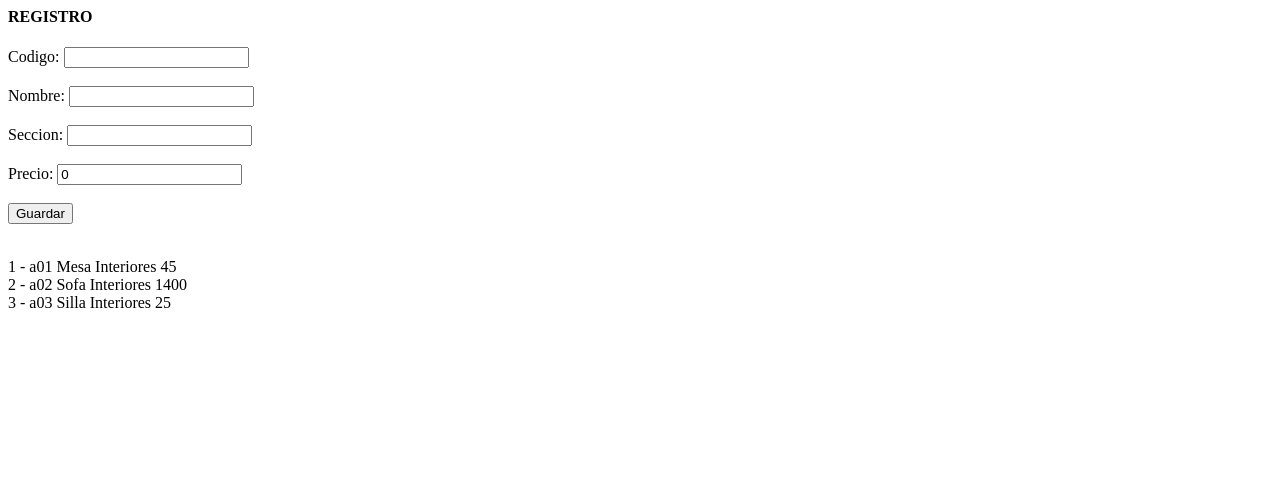
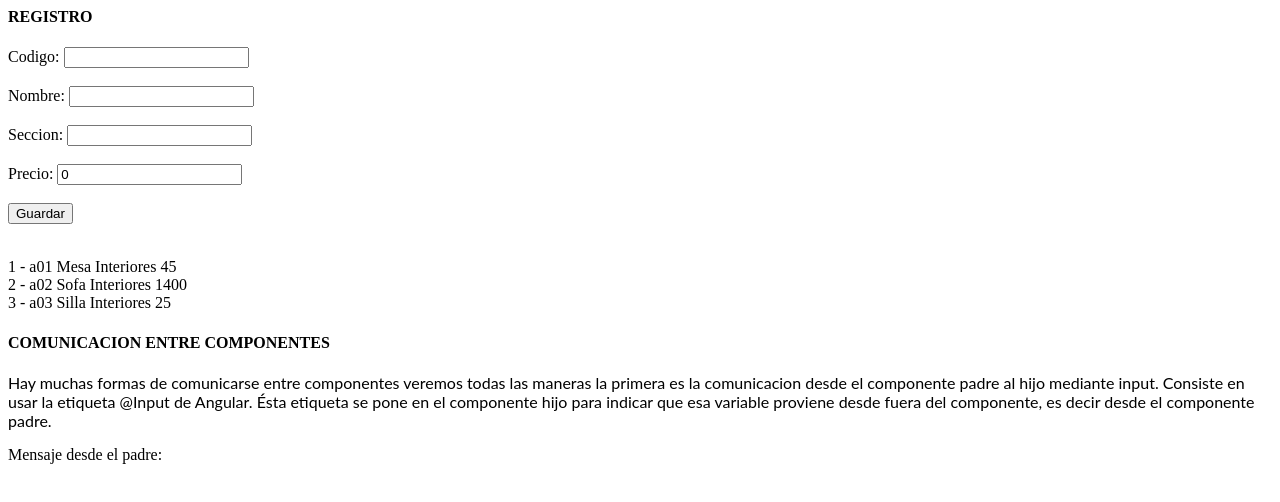
Before and after one commit to fonsy91/AngularOnline, an Angular app: page / in a window 1280 px wide. Shown: the top 502 px of the page. Built offline with nearby package versions, Linux system fonts and the light colour scheme.

Commit message:
3 files modified, 3 adde

```diff
--- /dev/null
+++ b/src/app/Componentes/hijo/hijo.component.html
@@ -0,0 +1 @@
+<p>Mensaje desde el padre:</p>
--- /dev/null
+++ b/src/app/Componentes/hijo/hijo.component.ts
@@ -0,0 +1,15 @@
+import { Component, Input, OnInit } from '@angular/core';
+
+@Component({
+  selector: 'app-hijo',
+  templateUrl: './hijo.component.html',
+  styleUrls: ['./hijo.component.css'],
+})
+export class HijoComponent implements OnInit {
+
+  @Input() mensajeHijo: string;
+
+  constructor() {}
+
+  ngOnInit() {}
+}
--- a/src/app/app.component.html
+++ b/src/app/app.component.html
@@ -29,3 +29,14 @@
   {{ i + 1 }} - {{ articulo.codigo }} {{ articulo.nombre }}
   {{ articulo.seccion }} {{ articulo.precio }}
 </div>
+<div>
+  <h4>COMUNICACION ENTRE COMPONENTES</h4>
+  <p>
+    Hay muchas formas de comunicarse entre componentes veremos todas las maneras
+    la primera es la comunicacion desde el componente padre al hijo mediante
+    input. Consiste en usar la etiqueta @Input de Angular. Ésta etiqueta se pone
+    en el componente hijo para indicar que esa variable proviene desde fuera del
+    componente, es decir desde el componente padre.
+  </p>
+  <app-hijo [mensajeHijo]="mensajePadre"></app-hijo>
+</div>
--- a/src/app/app.component.ts
+++ b/src/app/app.component.ts
@@ -13,6 +13,8 @@ export class AppComponent {
   nombre: string = '';
   seccion: string = '';
   precio: number = 0;
+
+  mensajePadre = 'Hola hijo';
 
   //array de articulos (objetos)
   arrayArticulos: articulo[] = [
--- a/src/app/app.module.ts
+++ b/src/app/app.module.ts
@@ -3,10 +3,11 @@ import { BrowserModule } from '@angular/platform-browser';
 import { FormsModule } from '@angular/forms';
 
 import { AppComponent } from './app.component';
+import { HijoComponent } from './Componentes/hijo/hijo.component';
 
 @NgModule({
   imports: [BrowserModule, FormsModule],
-  declarations: [AppComponent],
+  declarations: [AppComponent, HijoComponent],
   bootstrap: [AppComponent],
 })
 export class AppModule {}
```
Also changed, not shown: src/app/Componentes/hijo/hijo.component.css (added).
